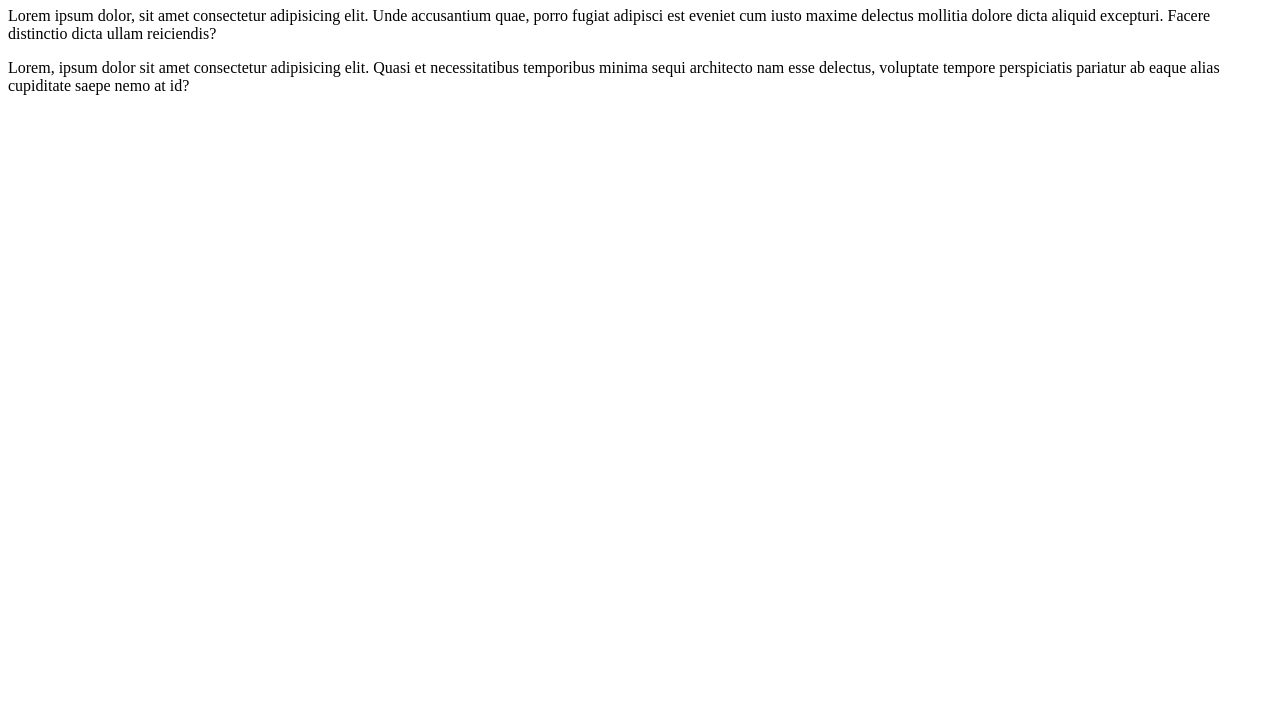
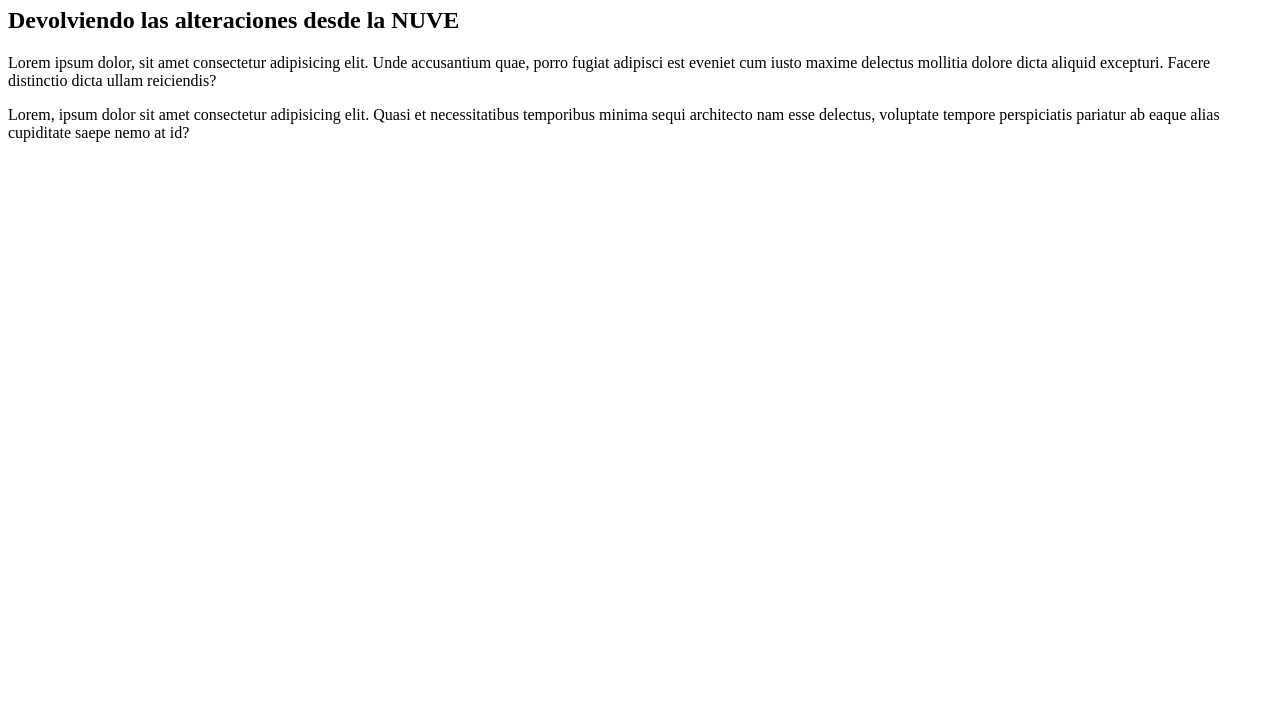
Before and after one commit to IncaDigital/ChasquiNet, a plain HTML site: page site-exemplo/index.html in a window 1280 px wide. Shown: the part 83-800 px from the top of the page. Drawn offline with Linux system fonts and the light colour scheme.

Commit message:
Otra alteración desde la nuve
Desde la nube que se ve los resultados.....

```diff
--- a/site-exemplo/index.html
+++ b/site-exemplo/index.html
@@ -9,6 +9,7 @@
 <body>
     <hr>
     <h1>Olá, mundo!!</h1>
+    <h2>Devolviendo las alteraciones desde la NUVE</h2>
     <p>Lorem ipsum dolor, sit amet consectetur adipisicing elit. Unde accusantium quae, porro fugiat adipisci est eveniet cum iusto maxime delectus mollitia dolore dicta aliquid excepturi. Facere distinctio dicta ullam reiciendis?</p>
     <p>Lorem, ipsum dolor sit amet consectetur adipisicing elit. Quasi et necessitatibus temporibus minima sequi architecto nam esse delectus, voluptate tempore perspiciatis pariatur ab eaque alias cupiditate saepe nemo at id?</p>
 </body>
```
